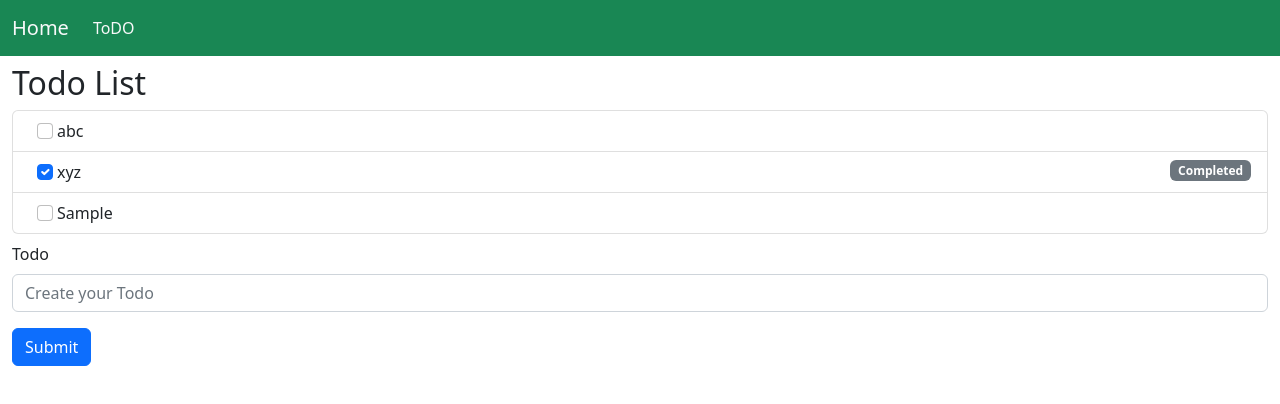
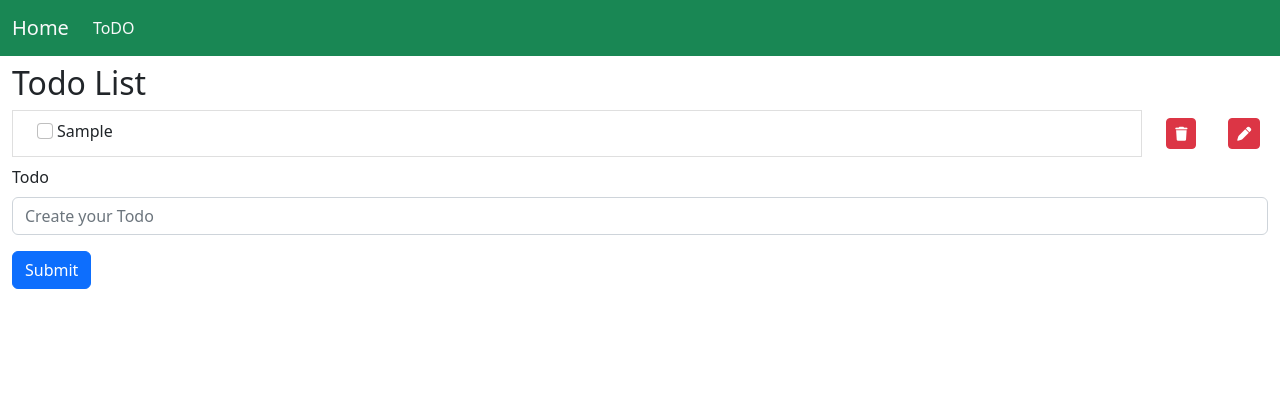
Before and after one commit to AKgupta22/todo1, a React (Create React App) app: page / in a window 1280 px wide. Both pictures are taken after typing "Sample" into the empty fields and a click on the button "Submit". Shown: the top 404 px of the page. Built offline with nearby package versions, Linux system fonts and the light colour scheme.

Commit message:
Step 3 Release updated

```diff
--- a/public/index.html
+++ b/public/index.html
@@ -15,6 +15,7 @@
       integrity="sha384-rbsA2VBKQhggwzxH7pPCaAqO46MgnOM80zW1RWuH61DGLwZJEdK2Kadq2F9CUG65"
       crossorigin="anonymous"
     />
+    <script src="https://kit.fontawesome.com/f8eb29ee53.js" crossorigin="anonymous"></script>
   </head>
   <body>
     <div id="root"></div>
--- a/src/Component/Home.jsx
+++ b/src/Component/Home.jsx
@@ -1,18 +1,10 @@
-import React, { useEffect, useState } from 'react'
+import React, { useState } from 'react'
 export default function Home() {
-    const [data, setdata] = useState([{
-        "task": "abc",
-        "status": "pending"
-    },
-    {
-        "task": "xyz",
-        "status": "done"
-    }
-
-    ])
-    const [todo, settodo] = useState("")
-
-
+    let todolist = []
+    const [data, setData] = useState(todolist)
+    const [todo, setTodo] = useState("")
+    const [editable, setEditable] = useState(-1)
+    const [editvalue, setEditvalue] = useState("")
     const PostData = (e) => {
         const box = document.getElementById('todoinput')
         e.preventDefault()
@@ -22,18 +14,31 @@ export default function Home() {
                 "task": todo,
                 "status": "pending"
             }]
-            setdata(newdata)
-            settodo("")
+            setData(newdata)
+            setTodo("")
         }
         else {
             box.classList.add('input-validate')
         }
     }
-
-
-
-    useEffect(() => {
-    }, [data])
+    const Marked = (i) => {
+        let newtodo = [...data]
+        newtodo[i].status = newtodo[i].status === "done" ? "pending" : "done"
+        setData(newtodo)
+    }
+    const DeleteTodo = (i) => {
+        console.log(i);
+        let newtodo = [...data]
+        newtodo = newtodo.filter((todo, index) => index !== i)
+        setData(newtodo)
+    }
+    const EditTodo = (e, i) => {
+        e.preventDefault()
+        let newtodo = [...data]
+        newtodo[i].task = editvalue === "" ? newtodo[i].task : editvalue
+        setData(newtodo)
+        setEditable(-1)
+    }
     return (
         <div>
             <div className="container-fluid mt-2">
@@ -41,20 +46,27 @@ export default function Home() {
                 <ul className="list-group w-100 mt-2">
                     {
                         data.map((item, i) => {
-                            return <li key={i} className="list-group-item d-flex justify-content-between align-items-start">
-                                <div className="ms-2 me-auto">
-                                    <input className="form-check-input me-1" type="checkbox" value="" id={`${i}CheckboxStretched`} defaultChecked={item.status === "done" ? true : false} />
-                                    <label className="form-check-label stretched-link" for={`${i}CheckboxStretched`}>{item.task}</label>
+                            return <div key={i} className="li-div">
+                                <li className="list-group-item d-flex justify-content-between align-items-start">
+                                    <div className="ms-2 me-auto">
+                                        {editable !== i ? <div><input className="form-check-input me-1" type="checkbox" value="" id={`${i}CheckboxStretched`} defaultChecked={item.status === "done" ? true : false} onChange={() => Marked(i)} />
+                                            <label className="form-check-label stretched-link" for={`${i}CheckboxStretched`}>{item.task}</label></div> : ""}
+                                    </div>
+                                    {editable === i ? <form className='w-100' onSubmit={(e) => EditTodo(e, i)}> <input type="text" className="form-control" defaultValue={item.task} required onChange={(E) => setEditvalue(E.target.value)} /></form> : ""}
+                                    {item.status === "done" ? <span className="badge bg-secondary mx-3">Completed</span> : ""}
+                                </li>
+                                <div className="d-flex justify-content-around">
+                                    <button className="btn btn-sm btn-danger mt-2 mb-2" onClick={() => DeleteTodo(i)}><i className="fa-sharp fa-solid fa-trash"></i></button>
+                                    <button className="btn btn-sm btn-danger mt-2 mb-2" onClick={() => setEditable(i)}><i className="fa-solid fa-pen"></i></button>
                                 </div>
-                                {item.status === "done" ? <span className="badge bg-secondary">Completed</span> : ""}
-                            </li>
+                            </div>
                         })
                     }
                 </ul>
                 <form className='mt-2' onSubmit={PostData}>
                     <div className="mb-3">
                         <label className="form-label">Todo</label>
-                        <input type="text" id='todoinput' className="form-control" placeholder="Create your Todo" onChange={(e) => settodo(e.target.value)} value={todo} />
+                        <input type="text" id='todoinput' className="form-control" placeholder="Create your Todo" onChange={(e) => setTodo(e.target.value)} value={todo} />
                     </div>
                     <button type='sumbit' className='btn btn-primary'>Submit</button>
                 </form>
--- a/src/asset/css/style.css
+++ b/src/asset/css/style.css
@@ -1,3 +1,9 @@
 .input-validate {
-    border-bottom: 2px solid red!important;
+    border-bottom: 2px solid red !important;
 }
+
+.li-div {
+    display: grid;
+    grid-template-columns: 90% 10%;
+    grid-column-gap: .5rem;
+}
```
